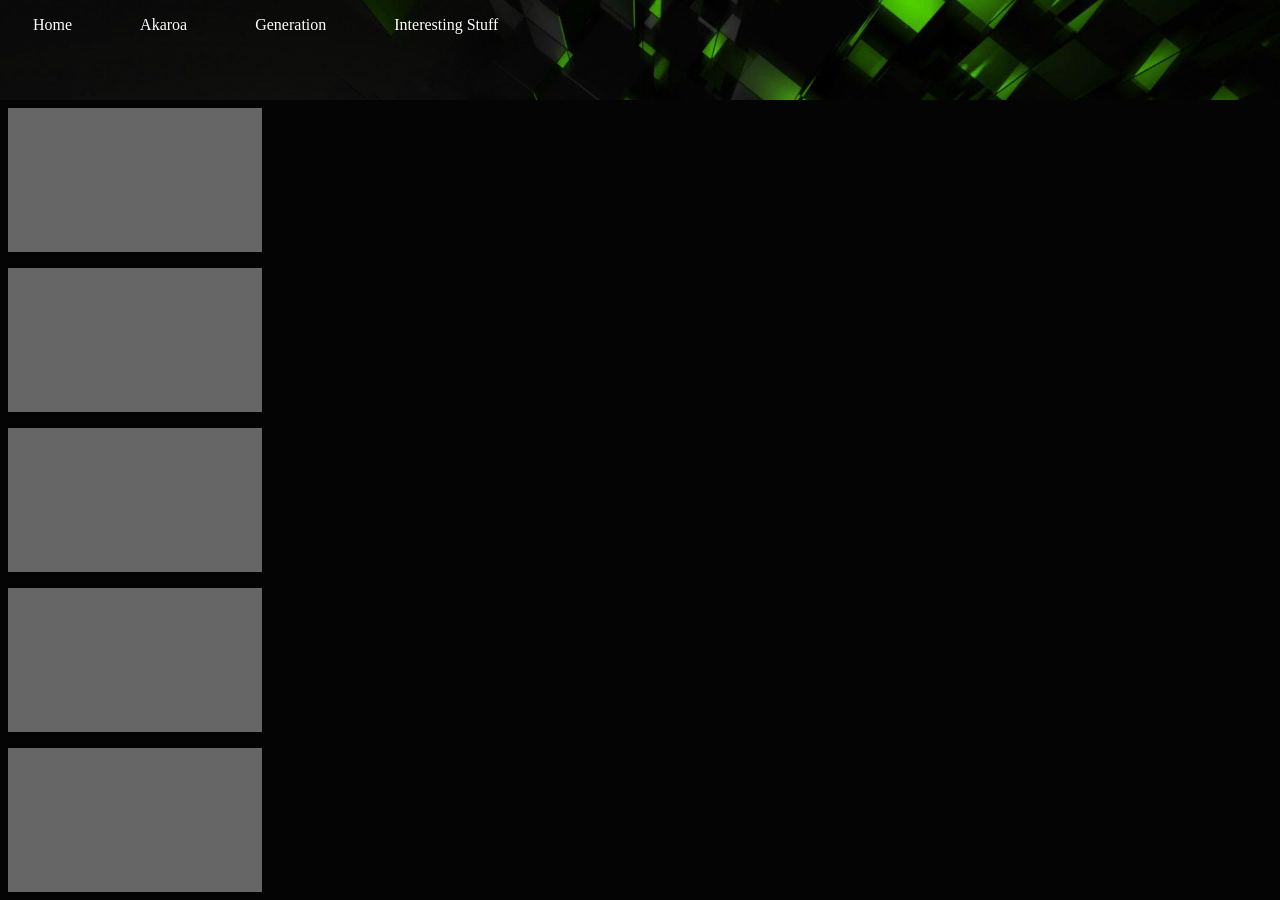
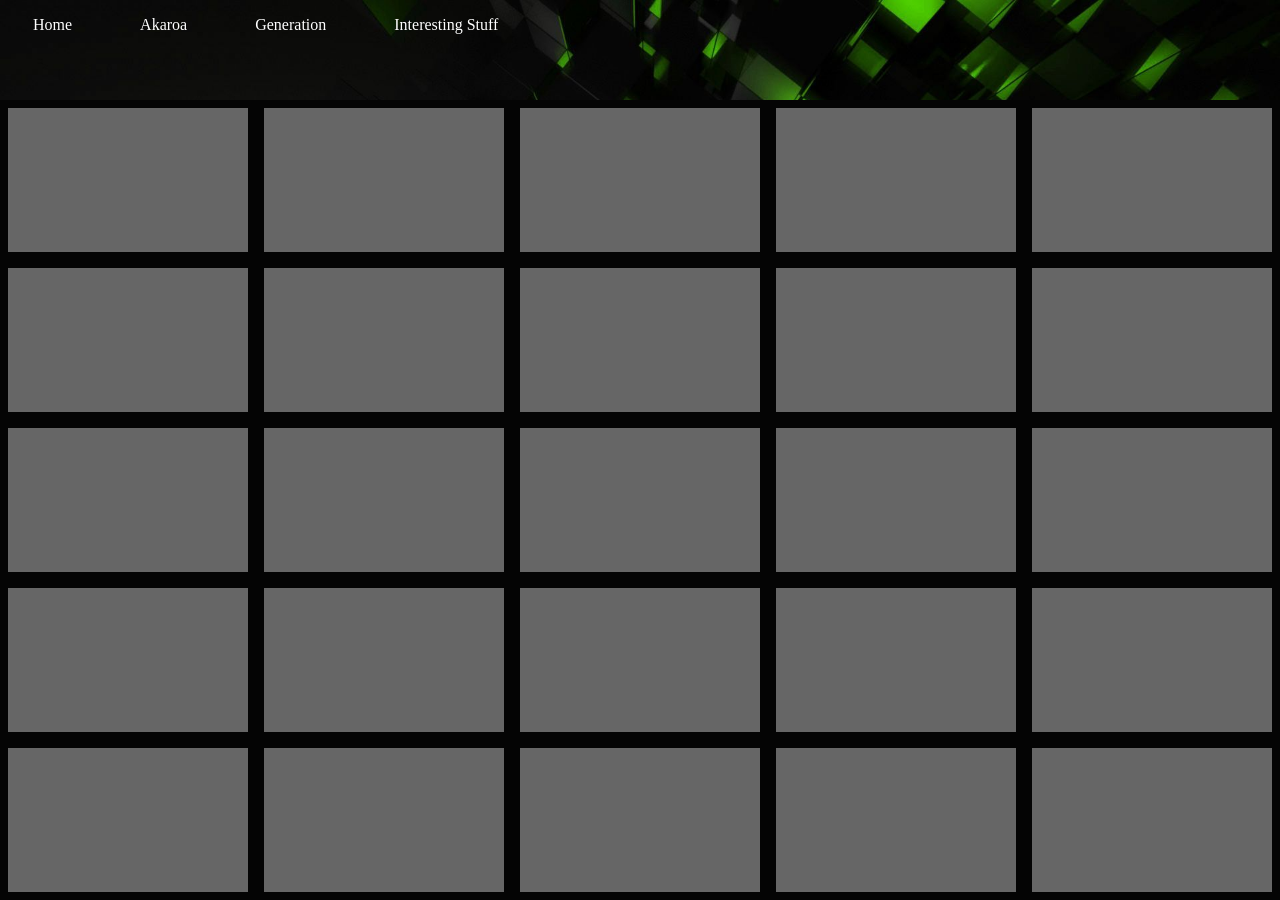
Before and after one commit to militaryk/Akaroa201, a PHP site: page / in a window 1280 px wide. Run offline with PHP 8.4, Linux system fonts and the light colour scheme.

Commit message:
Grid update

```diff
--- a/Css/style.css
+++ b/Css/style.css
@@ -129,6 +129,8 @@ nav li > ul > li:hover > ul  {
     grid-template-rows: repeat(5, 20vh) ;
   }
 
+
+
     .item1 {
     background-color: #1abc9c;
       grid-row: 1 / 1;
@@ -173,6 +175,189 @@ nav li > ul > li:hover > ul  {
      background-position: center;
      margin: 1vh;
    }
+   .item2-1 {
+    background-color: #bdc3c7;
+    grid-row: 1;
+    grid-column: 2;
+    background-size: 50%;
+    background-repeat: no-repeat;
+    background-position: center;
+    margin: 1vh;
+   }
+   .item2-2 {
+    background-color: #bdc3c7;
+    grid-row: 2;
+    grid-column: 2;
+    background-size: 50%;
+    background-repeat: no-repeat;
+    background-position: center;
+    margin: 1vh;
+   }
+   .item2-3 {
+    background-color: #bdc3c7;
+    grid-row: 3;
+    grid-column: 2;
+    background-size: 50%;
+    background-repeat: no-repeat;
+    background-position: center;
+    margin: 1vh;
+   }
+   .item2-4 {
+    background-color: #bdc3c7;
+    grid-row: 4;
+    grid-column: 2;
+    background-size: 50%;
+    background-repeat: no-repeat;
+    background-position: center;
+    margin: 1vh;
+   }
+   .item2-5 {
+    background-color: #bdc3c7;
+    grid-row: 5;
+    grid-column: 2;
+    background-size: 50%;
+    background-repeat: no-repeat;
+    background-position: center;
+    margin: 1vh;
+   }
+   .item3-1 {
+    background-color: #bdc3c7;
+    grid-row: 1;
+    grid-column: 3;
+    background-size: 50%;
+    background-repeat: no-repeat;
+    background-position: center;
+    margin: 1vh;
+   }
+   .item3-2 {
+    background-color: #bdc3c7;
+    grid-row: 2;
+    grid-column: 3;
+    background-size: 50%;
+    background-repeat: no-repeat;
+    background-position: center;
+    margin: 1vh;
+   }
+   .item3-3 {
+    background-color: #bdc3c7;
+    grid-row: 3;
+    grid-column: 3;
+    background-size: 50%;
+    background-repeat: no-repeat;
+    background-position: center;
+    margin: 1vh;
+   }
+   .item3-4 {
+    background-color: #bdc3c7;
+    grid-row: 4;
+    grid-column: 3;
+    background-size: 50%;
+    background-repeat: no-repeat;
+    background-position: center;
+    margin: 1vh;
+   }
+   .item3-5 {
+    background-color: #bdc3c7;
+    grid-row: 5;
+    grid-column: 3;
+    background-size: 50%;
+    background-repeat: no-repeat;
+    background-position: center;
+    margin: 1vh;
+   }
+   .item4-1 {
+    background-color: #bdc3c7;
+    grid-row: 1;
+    grid-column: 4;
+    background-size: 50%;
+    background-repeat: no-repeat;
+    background-position: center;
+    margin: 1vh;
+   }
+   .item4-2 {
+    background-color: #bdc3c7;
+    grid-row: 2;
+    grid-column: 4;
+    background-size: 50%;
+    background-repeat: no-repeat;
+    background-position: center;
+    margin: 1vh;
+   }
+   .item4-3 {
+    background-color: #bdc3c7;
+    grid-row: 3;
+    grid-column: 4;
+    background-size: 50%;
+    background-repeat: no-repeat;
+    background-position: center;
+    margin: 1vh;
+   }
+   .item4-4 {
+    background-color: #bdc3c7;
+    grid-row: 4;
+    grid-column: 4;
+    background-size: 50%;
+    background-repeat: no-repeat;
+    background-position: center;
+    margin: 1vh;
+   }
+   .item4-5 {
+    background-color: #bdc3c7;
+    grid-row: 5;
+    grid-column: 4;
+    background-size: 50%;
+    background-repeat: no-repeat;
+    background-position: center;
+    margin: 1vh;
+   }
+   .item5-1 {
+    background-color: #bdc3c7;
+    grid-row: 1;
+    grid-column: 5;
+    background-size: 50%;
+    background-repeat: no-repeat;
+    background-position: center;
+    margin: 1vh;
+   }
+   .item5-2 {
+    background-color: #bdc3c7;
+    grid-row: 2;
+    grid-column: 5;
+    background-size: 50%;
+    background-repeat: no-repeat;
+    background-position: center;
+    margin: 1vh;
+   }
+   .item5-3 {
+    background-color: #bdc3c7;
+    grid-row: 3;
+    grid-column: 5;
+    background-size: 50%;
+    background-repeat: no-repeat;
+    background-position: center;
+    margin: 1vh;
+   }
+   .item5-4 {
+    background-color: #bdc3c7;
+    grid-row: 4;
+    grid-column: 5;
+    background-size: 50%;
+    background-repeat: no-repeat;
+    background-position: center;
+    margin: 1vh;
+   }
+   .item5-5 {
+    background-color: #bdc3c7;
+    grid-row: 5;
+    grid-column: 5;
+    background-size: 50%;
+    background-repeat: no-repeat;
+    background-position: center;
+    margin: 1vh;
+   }
+
+
+
 
 
     [class^="item"] {
--- a/index.html
+++ b/index.html
@@ -80,6 +80,28 @@
                     <a class="item4" ><div></div></a>
                     <a class="item5" ><div></div></a>
                    <div class="item6"></div>
+                   <a class="item2-1" ><div></div></a>
+                   <a class="item2-2" ><div></div></a>
+                   <a class="item2-3" ><div></div></a>
+                   <a class="item2-4" ><div></div></a>
+                   <a class="item2-5" ><div></div></a>
+                   <a class="item3-1" ><div></div></a>
+                   <a class="item3-2" ><div></div></a>
+                   <a class="item3-3" ><div></div></a>
+                   <a class="item3-4" ><div></div></a>
+                   <a class="item3-5" ><div></div></a>
+                   <a class="item4-1" ><div></div></a>
+                   <a class="item4-2" ><div></div></a>
+                   <a class="item4-3" ><div></div></a>
+                   <a class="item4-4" ><div></div></a>
+                   <a class="item4-5" ><div></div></a>
+                   <a class="item5-1" ><div></div></a>
+                   <a class="item5-2" ><div></div></a>
+                   <a class="item5-3" ><div></div></a>
+                   <a class="item5-4" ><div></div></a>
+                   <a class="item5-5" ><div></div></a>
+
+
 
 
 
```
